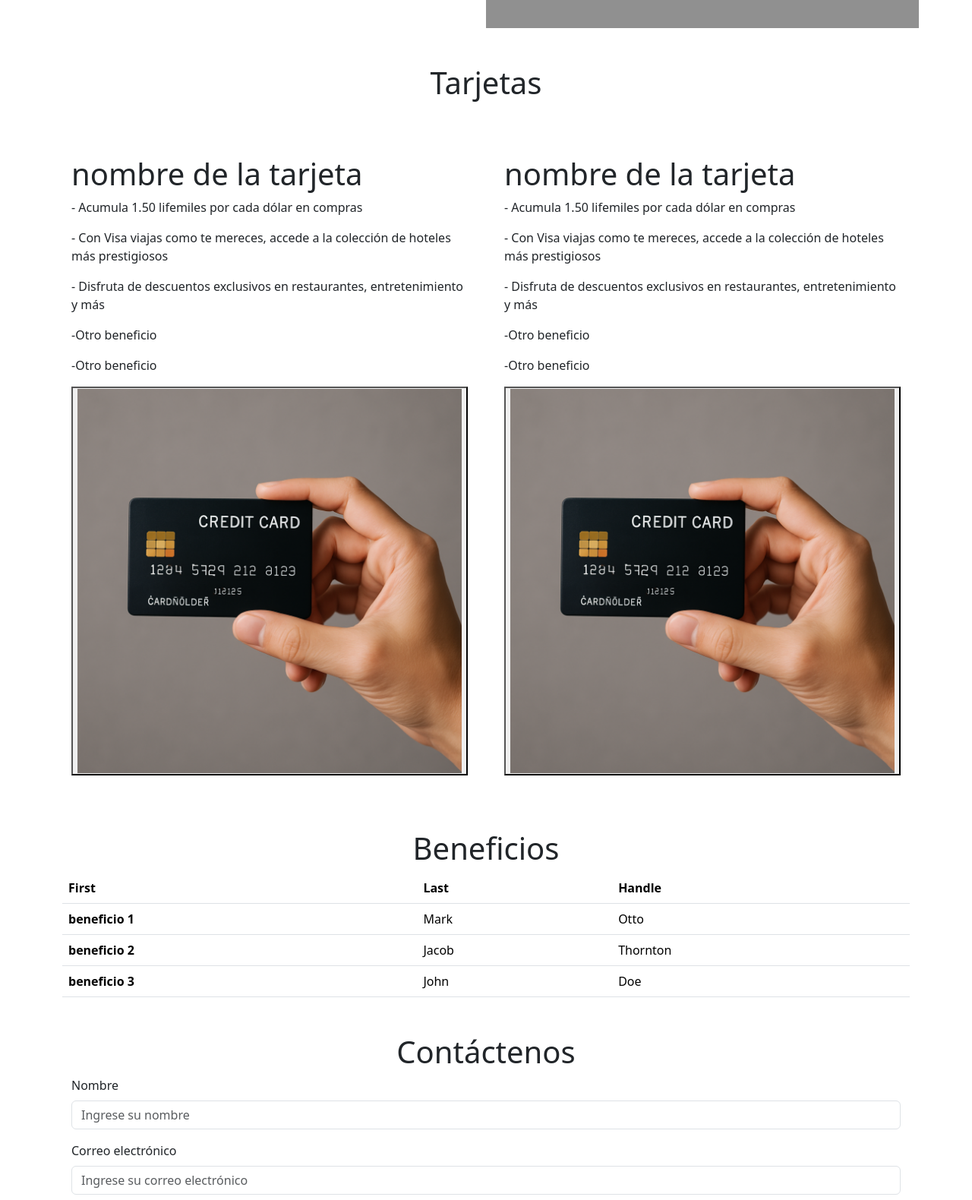
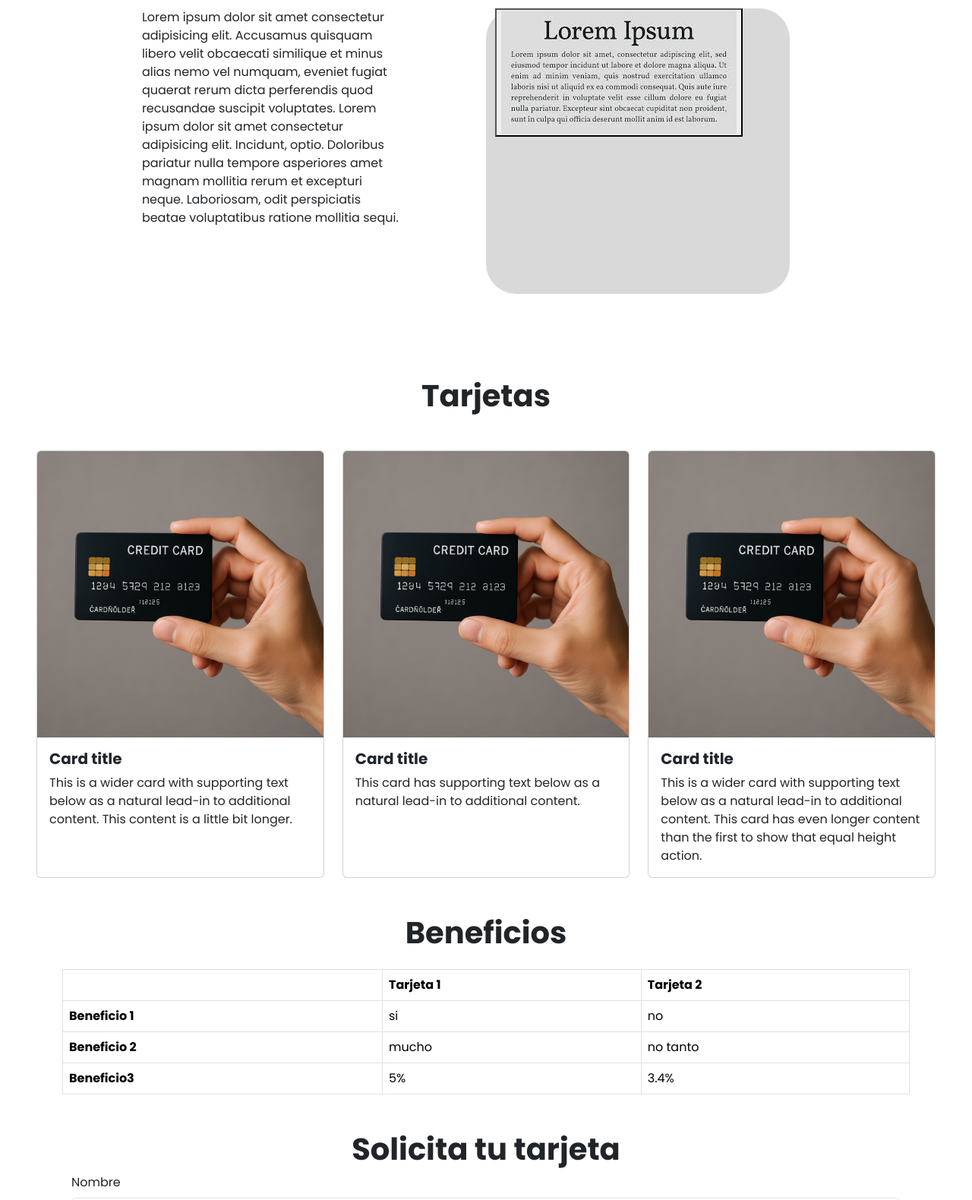
Before and after one commit to stephany-cornejo/Desafio1UDB, a plain HTML site: page root/index.html in a window 1280 px wide. Shown: the part 763-2343 px from the top of the page at 76% size. Drawn offline with nearby package versions, Linux system fonts and the light colour scheme.

Commit message:
cambio componentes
modificacion de componentes, diseños, etc, para hacerlo un poco mas parecido al figma

```diff
--- a/root/CSS/styles.css
+++ b/root/CSS/styles.css
@@ -68,9 +68,83 @@
     position: center;
   }
 }
+
+.main{
+  font-family: 'Poppins', sans-serif;
+  font-weight: 500;
+}
+
+.navbar-nav .nav-link {
+  font-family: 'Poppins', sans-serif;
+  font-weight: 500;
+}
+
+.container-fluid{
+  place-content: center;
+  margin-left: 10%;
+}
+
+.btn-nav{
+  background-color: #808080;
+  color: #ffffff;
+  font-family: 'Poppins', sans-serif;
+  font-weight: 700;
+}
+
+.navbar-nav{
+  width: 100%;
+  gap: 5%;
+  place-content: center;
+}
+
 .navbar {
   transition: top 0.3s;
   position: fixed;
   width: 100%;
   z-index: 1030;
 }
+
+.carousel-inner img {
+  height: 600px;
+  object-fit: cover;
+  background-color: #D9D9D9;
+}
+
+.body-title{
+  color: #000;
+  text-align:center;
+  font-family: 'Poppins', sans-serif;
+  font-weight: 700;
+}
+
+#about-us{
+  border-radius: 40px;
+}
+
+.text-body{
+  margin: 0%;
+  padding-left: 10%;
+  padding-right: 10%;
+}
+.card-form{
+  text-align:center;
+  font-family: 'Poppins', sans-serif;
+  font-weight: 700;
+}
+
+.benef-table{
+  text-align:center;
+  font-family: 'Poppins', sans-serif;
+  font-weight: 700;
+}
+
+.card-title{
+  font-family: 'Poppins', sans-serif;
+  font-weight: 700;
+}
+
+.compare-card{
+  text-align:center;
+  font-family: 'Poppins', sans-serif;
+  font-weight: 700;
+}
--- a/root/index.html
+++ b/root/index.html
@@ -1,148 +1,155 @@
 <!DOCTYPE html>
 <html lang="en">
+
 <head>
   <meta charset="UTF-8">
   <meta name="viewport" content="width=device-width, initial-scale=1.0">
   <title>Pagina Web de banco</title>
-    <link href="https://cdn.jsdelivr.net/npm/bootstrap@5.3.7/dist/css/bootstrap.min.css" rel="stylesheet" integrity="sha384-LN+7fdVzj6u52u30Kp6M/trliBMCMKTyK833zpbD+pXdCLuTusPj697FH4R/5mcr" crossorigin="anonymous">
+  <link href="https://fonts.googleapis.com/css2?family=Poppins:wght@400;700&display=swap" rel="stylesheet">
+  <link href="https://cdn.jsdelivr.net/npm/bootstrap@5.3.7/dist/css/bootstrap.min.css" rel="stylesheet"
+    integrity="sha384-LN+7fdVzj6u52u30Kp6M/trliBMCMKTyK833zpbD+pXdCLuTusPj697FH4R/5mcr" crossorigin="anonymous">
   <link rel="stylesheet" href="CSS/styles.css">
 </head>
-<body style="background-color: #ffffff;">
+
+<body class="main" style="background-color: #ffffff;">
   <!-- esto es la barra de navegacion-->
-<nav class="navbar sticky-top navbar-expand-lg" style="position: fixed; background-color: #e5e5e5;">
+  <nav class="navbar sticky-top navbar-expand-lg" style="position: fixed; background-color: #ffffff;">
     <div class="container-fluid">
       <a class="navbar-brand" href="">
-        <img src="images/...." alt="Logo" width="54" height="40" class="d-inline-block align-text-top">
+        <img src="images/...." alt="Logo" width="80" height="40" style="background-color: #D9D9D9;"
+          class="d-inline-block align-text-top">
       </a>
-    <button class="navbar-toggler" type="button" data-bs-toggle="collapse" data-bs-target="#navbarNavAltMarkup" aria-controls="navbarNavAltMarkup" aria-expanded="false" aria-label="Toggle navigation">
+      <button class="navbar-toggler" type="button" data-bs-toggle="collapse" data-bs-target="#navbarNavAltMarkup"
+        aria-controls="navbarNavAltMarkup" aria-expanded="false" aria-label="Toggle navigation">
         <span class="navbar-toggler-icon"></span>
       </button>
       <div class="collapse navbar-collapse" id="navbarNavAltMarkup">
         <div class="navbar-nav">
-        <a class="nav-link active" aria-current="page" href="#">BancoUDB</a>
-        <a class="nav-link" href="#">Características</a>
-        <a class="nav-link" href="#">Precios</a>
-        <a class="nav-link" href="#">Sobre nosotros</a>
+          <a class="nav-link" href="#">¿Quiénes somos?</a>
+          <a class="nav-link" href="#">Tarjetas</a>
+          <a class="nav-link" href="#">Beneficios</a>
+          <a class="btn btn-nav nav-link" href="#">Solicitar tarjeta</a>
         </div>
       </div>
     </div>
   </nav>
   <!-- esto es el carrousel principal-->
-<div id="carouselExampleDark" class="carousel carousel-dark slide">
-  <div class="carousel-indicators">
-    <button type="button" data-bs-target="#carouselExampleDark" data-bs-slide-to="0" class="active" aria-current="true" aria-label="Slide 1"></button>
-    <button type="button" data-bs-target="#carouselExampleDark" data-bs-slide-to="1" aria-label="Slide 2"></button>
-    <button type="button" data-bs-target="#carouselExampleDark" data-bs-slide-to="2" aria-label="Slide 3"></button>
+  <div id="carouselExampleRide" class="carousel slide" data-bs-ride="true">
+    <div class="carousel-inner">
+      <div class="carousel-item active">
+        <img src="..." class="d-block w-100" alt="...">
       </div>
-  <div class="carousel-inner">
-    <div class="carousel-item active" data-bs-interval="10000">
-      <img src="images/images.jpg" class="d-block w-100" alt="..." style="max-height: 400px;">
-      <div class="carousel-caption d-none d-md-block">
-        <h5>First slide label</h5>
-        <p>Some representative placeholder content for the first slide.</p>
+      <div class="carousel-item">
+        <img src="..." class="d-block w-100" alt="...">
+      </div>
+      <div class="carousel-item">
+        <img src="..." class="d-block w-100" alt="...">
       </div>
     </div>
-    <div class="carousel-item" data-bs-interval="2000">
-      <img src="images/images.jpg" class="d-block w-100" style="max-height: 400px;" alt="...">
-      <div class="carousel-caption d-none d-md-block">
-        <h5>Second slide label</h5>
-        <p>Some representative placeholder content for the second slide.</p>
-      </div>
-    </div>
-    <div class="carousel-item">
-      <img src="images/images.jpg" class="d-block w-100" style="max-height: 400px;" alt="...">
-      <div class="carousel-caption d-none d-md-block">
-        <h5>Third slide label</h5>
-        <p>Some representative placeholder content for the third slide.</p>
-      </div>
-    </div>
-  </div>
-  <button class="carousel-control-prev" type="button" data-bs-target="#carouselExampleDark" data-bs-slide="prev">
+    <button class="carousel-control-prev" type="button" data-bs-target="#carouselExampleRide" data-bs-slide="prev">
       <span class="carousel-control-prev-icon" aria-hidden="true"></span>
       <span class="visually-hidden">Previous</span>
     </button>
-  <button class="carousel-control-next" type="button" data-bs-target="#carouselExampleDark" data-bs-slide="next">
+    <button class="carousel-control-next" type="button" data-bs-target="#carouselExampleRide" data-bs-slide="next">
       <span class="carousel-control-next-icon" aria-hidden="true"></span>
       <span class="visually-hidden">Next</span>
     </button>
   </div>
   <!-- esto es el contenedor del cuerpo -->
+  <div>
     <div class="container mt-5">
-    <h1 class="text-center">¿Quiénes somos?</h1>
+      <h1 class="body-title">¿Quiénes somos?</h1>
     </div>
- <div class="container mt-5">
-    <div class="row">
-        <div class="col-md-6 p-4">
-          <p>Lorem ipsum dolor sit amet consectetur adipisicing elit. Accusamus quisquam libero velit obcaecati similique et minus alias nemo vel numquam, eveniet fugiat quaerat rerum dicta perferendis quod recusandae suscipit voluptates. Lorem ipsum dolor sit amet consectetur adipisicing elit. Incidunt, optio. Doloribus pariatur nulla tempore asperiores amet magnam mollitia rerum et excepturi neque. Laboriosam, odit perspiciatis beatae voluptatibus ratione mollitia sequi.</p>
+    <div class="mt-3 mx-4" style="height: 500px;">
+      <div class="row" style=" height: 100%; padding: 5%;">
+        <div class="col-md-6 text-body">
+          <p>Lorem ipsum dolor sit amet consectetur adipisicing elit. Accusamus quisquam libero velit obcaecati
+            similique
+            et minus alias nemo vel numquam, eveniet fugiat quaerat rerum dicta perferendis quod recusandae suscipit
+            voluptates. Lorem ipsum dolor sit amet consectetur adipisicing elit. Incidunt, optio. Doloribus pariatur
+            nulla
+            tempore asperiores amet magnam mollitia rerum et excepturi neque. Laboriosam, odit perspiciatis beatae
+            voluptatibus ratione mollitia sequi.
+          </p>
         </div>
-        <div class="col-md-6" style="background-color: #909090;">
+        <div class="col-md-6" id="about-us" style="background-color: #D9D9D9; width: 400px;">
           <button>
             <img src="images/images.jpg" class="img-fluid bounce" alt="">
           </button>
         </div>
       </div>
     </div>
+  </div>
+  <!-- estas son las tarjetas -->
   <div class="container mt-5">
-    <h1 class="text-center">Tarjetas</h1>
+    <h1 class="text-center compare-card mb-5">Tarjetas</h1>
   </div>
- <div class="container mt-5">
-    <div class="row">
-        <div class="col-md-6 p-4">
-          <h1>nombre de la tarjeta</h1>
-          <p>- Acumula 1.50 lifemiles por cada dólar en compras</p>
-          <p>- Con Visa viajas como te mereces, accede a la colección de hoteles más prestigiosos</p>
-          <p>- Disfruta de descuentos exclusivos en restaurantes, entretenimiento y más</p>
-          <p>-Otro beneficio</p>
-          <p>-Otro beneficio</p>
-            <button>
-            <img src="images/tarjeta de credito.png" class="img-fluid bounce" alt="">
-            </button>
+  <div class="row row-cols-1 row-cols-md-3 px-5 g-4 cards-content">
+    <div class="col">
+      <div class="card h-100 w-100">
+        <img src="images/tarjeta de credito.png" class="card-img-top" alt="...">
+        <div class="card-body">
+          <h5 class="card-title">Card title</h5>
+          <p class="card-text">This is a wider card with supporting text below as a natural lead-in to additional
+            content. This content is a little bit longer.</p>
         </div>
-        <div class="col-md-6 p-4">
-          <h1>nombre de la tarjeta</h1>
-          <p>- Acumula 1.50 lifemiles por cada dólar en compras</p>
-          <p>- Con Visa viajas como te mereces, accede a la colección de hoteles más prestigiosos</p>
-          <p>- Disfruta de descuentos exclusivos en restaurantes, entretenimiento y más</p>
-          <p>-Otro beneficio</p>
-          <p>-Otro beneficio</p>
-            <button>
-            <img src="images/tarjeta de credito.png" class="img-fluid bounce" alt="">
-            </button>
+
+      </div>
+    </div>
+    <div class="col">
+      <div class="card h-100 w-100">
+        <img src="images/tarjeta de credito.png" class="card-img-top" alt="...">
+        <div class="card-body">
+          <h5 class="card-title">Card title</h5>
+          <p class="card-text">This card has supporting text below as a natural lead-in to additional content.</p>
+        </div>
+
+      </div>
+    </div>
+    <div class="col">
+      <div class="card h-100 w-100">
+        <img src="images/tarjeta de credito.png" class="card-img-top" alt="...">
+        <div class="card-body">
+          <h5 class="card-title">Card title</h5>
+          <p class="card-text">This is a wider card with supporting text below as a natural lead-in to additional
+            content. This card has even longer content than the first to show that equal height action.</p>
+        </div>
+
       </div>
     </div>
   </div>
   <!-- esto son las tablas-->
   <div class="container mt-5">
-    <h1 class="text-center">Beneficios</h1>
-    <table class="table">
+    <h1 class="text-center mb-4 benef-table">Beneficios</h1>
+    <table class="table table-bordered" style="border-radius: 40px;">
       <thead>
         <tr>
-      <th scope="col">First</th>
-      <th scope="col">Last</th>
-      <th scope="col">Handle</th>
+          <th scope="col"></th>
+          <th scope="col">Tarjeta 1</th>
+          <th scope="col">Tarjeta 2</th>
         </tr>
       </thead>
       <tbody>
         <tr>
-      <th scope="row">beneficio 1</th>
-      <td>Mark</td>
-      <td>Otto</td>
+          <th scope="row">Beneficio 1</th>
+          <td>si</td>
+          <td>no</td>
         </tr>
         <tr>
-      <th scope="row">beneficio 2</th>
-      <td>Jacob</td>
-      <td>Thornton</td>
+          <th scope="row"> Beneficio 2</th>
+          <td>mucho</td>
+          <td>no tanto</td>
         </tr>
         <tr>
-      <th scope="row">beneficio 3</th>
-      <td>John</td>
-      <td>Doe</td>
+          <th scope="row">Beneficio3</th>
+          <td>5%</td>
+          <td>3.4%</td>
         </tr>
       </tbody>
     </table>
     <!--esto es el formulario-->
     <div class="container mt-5">
-    <h1 class="text-center">Contáctenos</h1>
+      <h1 class="text-center card-form">Solicita tu tarjeta</h1>
       <form>
         <div class="mb-3">
           <label for="name" class="form-label">Nombre</label>
@@ -316,11 +323,13 @@ esto es el contenedor
         </div> -->
 
   <!--esto es el link del script de bootstrap.-->
-    <script src="https://cdn.jsdelivr.net/npm/bootstrap@5.3.7/dist/js/bootstrap.bundle.min.js" integrity="sha384-ndDqU0Gzau9qJ1lfW4pNLlhNTkCfHzAVBReH9diLvGRem5+R9g2FzA8ZGN954O5Q" crossorigin="anonymous"></script>
+  <script src="https://cdn.jsdelivr.net/npm/bootstrap@5.3.7/dist/js/bootstrap.bundle.min.js"
+    integrity="sha384-ndDqU0Gzau9qJ1lfW4pNLlhNTkCfHzAVBReH9diLvGRem5+R9g2FzA8ZGN954O5Q"
+    crossorigin="anonymous"></script>
   <script>
     let lastScrollTop = 0;
     const navbar = document.querySelector('.navbar');
-window.addEventListener('scroll', function() {
+    window.addEventListener('scroll', function () {
       let scrollTop = window.scrollY || document.documentElement.scrollTop;
       if (scrollTop > lastScrollTop) {
         // Bajando
@@ -333,4 +342,5 @@ window.addEventListener('scroll', function() {
     });
   </script>
 </body>
+
 </html>
```
Lines whose indentation alone changed are shown as unchanged.
